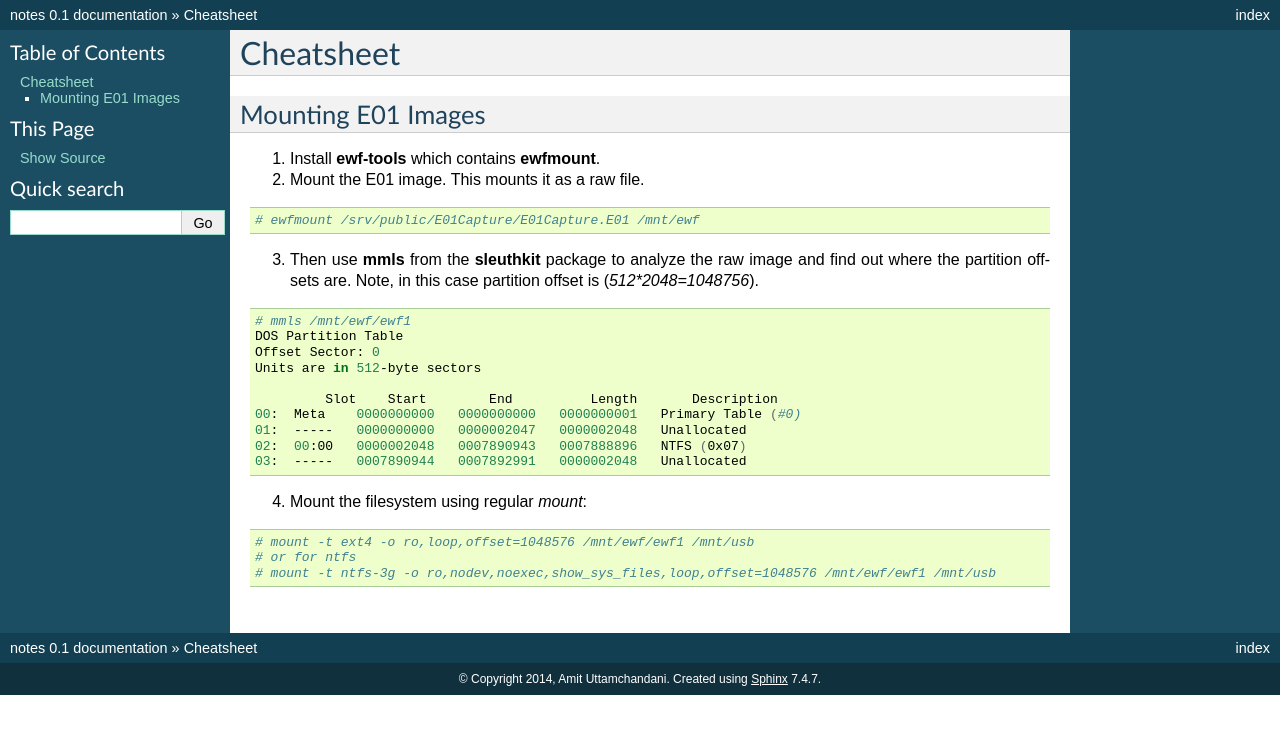
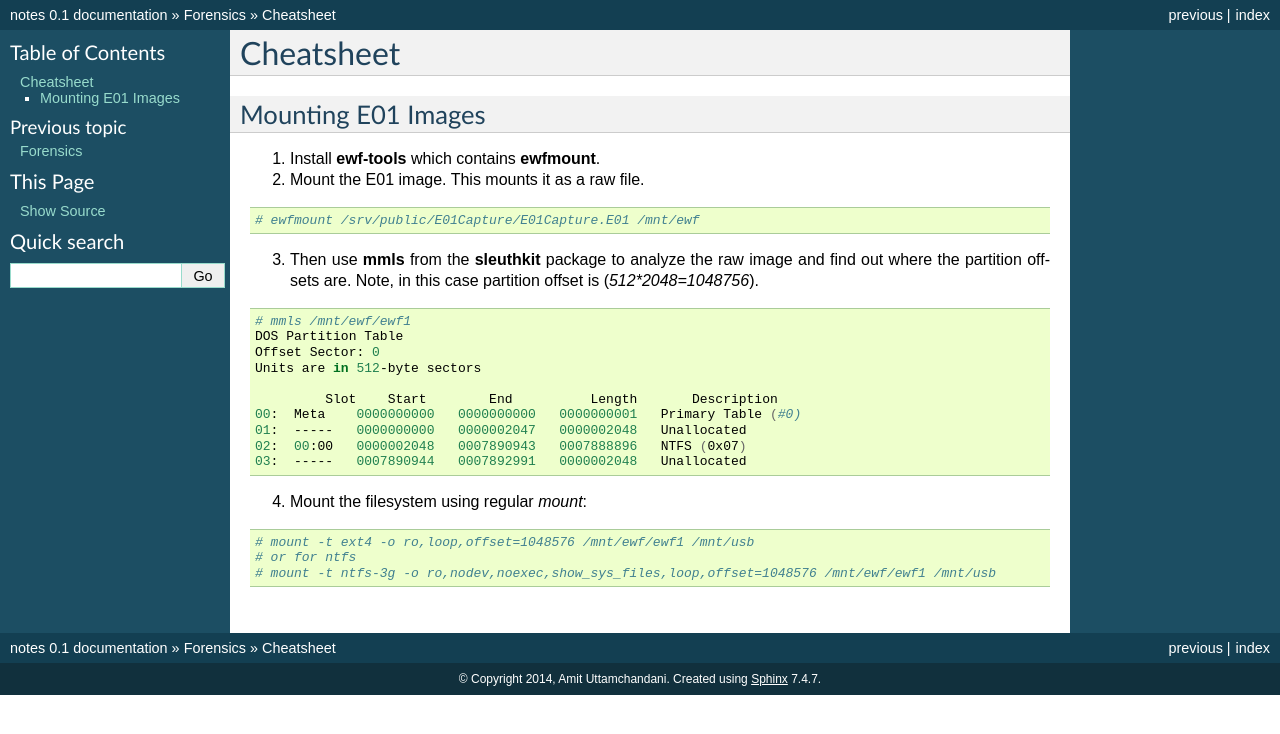
Before and after one commit to amituttam/notes, a Sphinx documentation site: the page built from docs/forensics/cheatsheet.rst, in a window 1280 px wide. Shown: the top 734 px of the page. Built offline with Sphinx 7.4.7, drawn with Linux system fonts in a browser that asks for light colours; pages that are not in the unit, such as notebooks, are missing from menus.

Commit message:
forensics: Fix index

```diff
--- a/docs/forensics/index.rst
+++ b/docs/forensics/index.rst
@@ -4,4 +4,4 @@ Forensics
 .. toctree::
   :maxdepth: 3
 
-  Cheatsheet
+  cheatsheet
```
